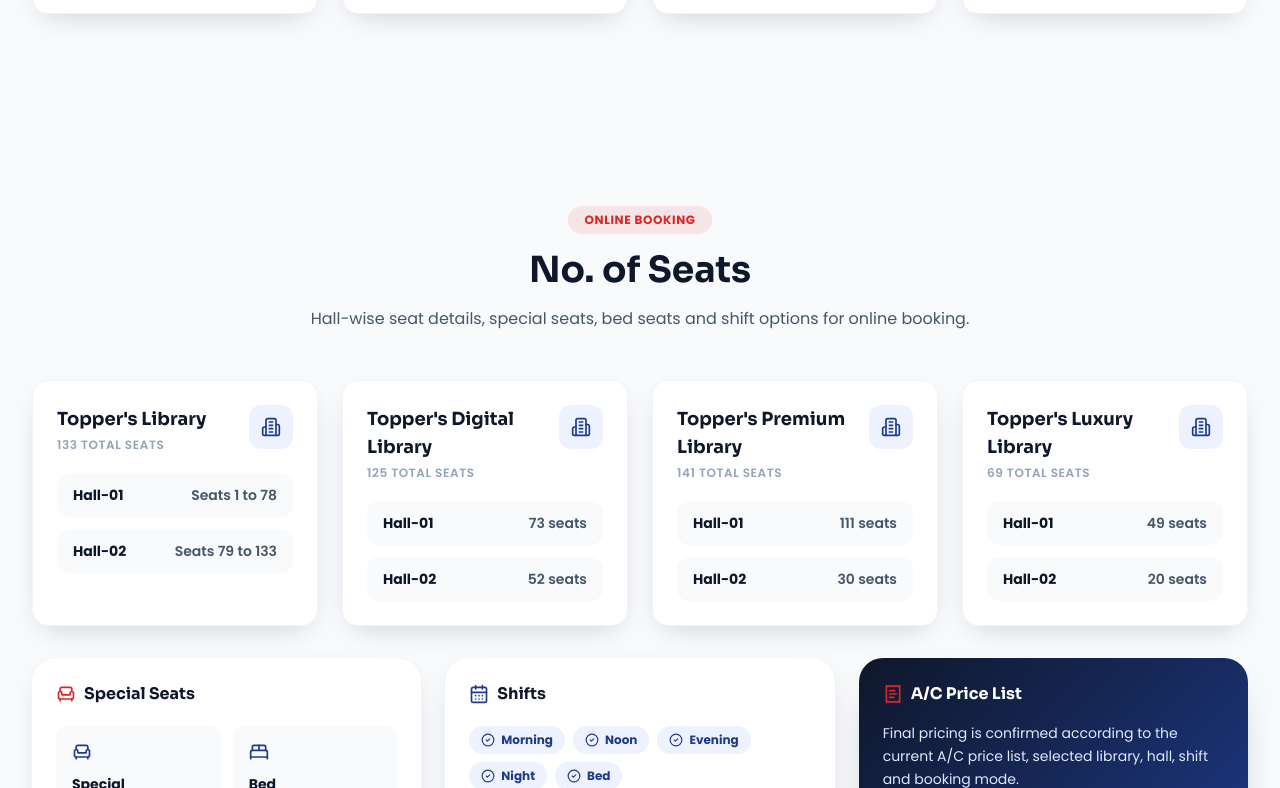
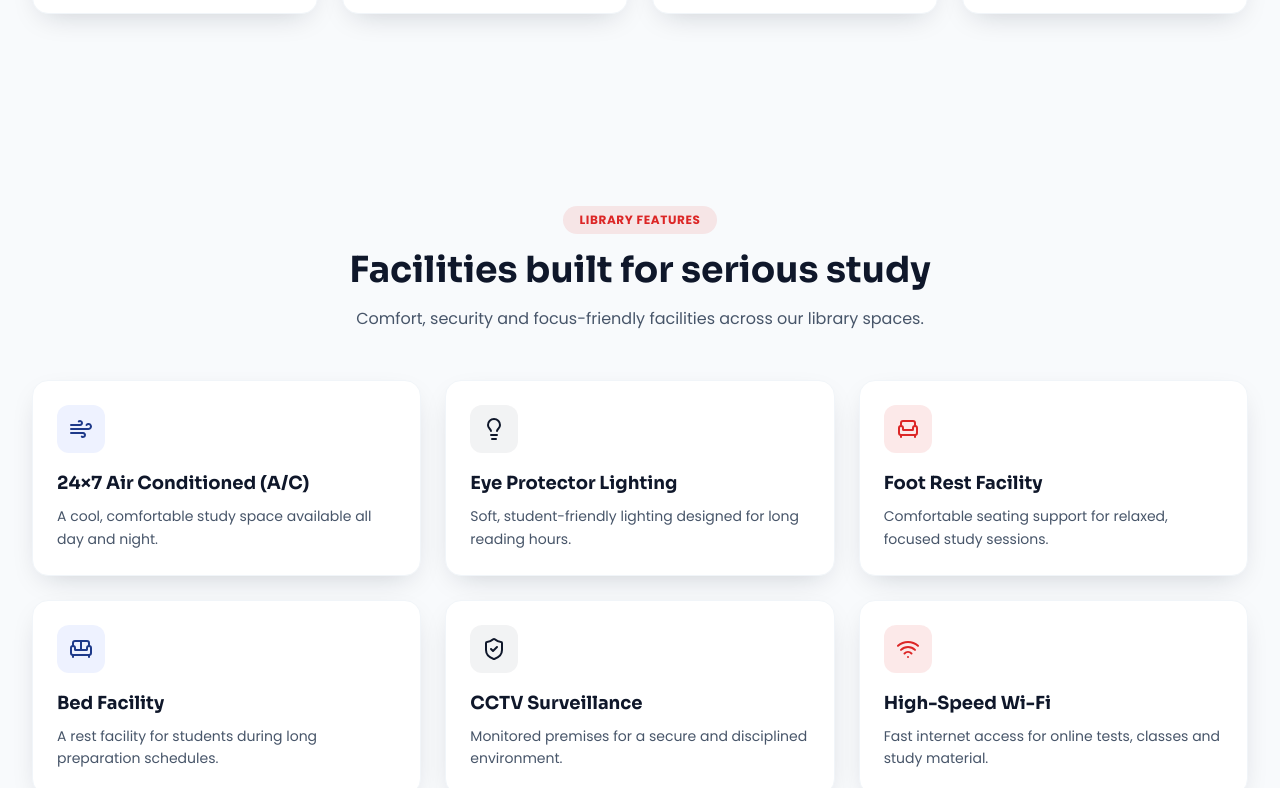
Before and after one commit to Alok16012/vidyaeducationgroup, a React (Vite) app: page /library in a window 1280 px wide. Shown: the part 1152-1940 px from the top of the page. Built offline with nearby package versions, Linux system fonts and the light colour scheme.

Commit message:
Remove library booking section

```diff
--- a/src/pages/library/LibraryHub.jsx
+++ b/src/pages/library/LibraryHub.jsx
@@ -11,7 +11,6 @@
 import { PageHero, SectionHeading, Reveal, FeatureCard, CTASection } from '../../components/ui.jsx'
 import { BRAND, LIBRARY_ADDRESSES } from '../../data/site.js'
 import { LIBRARY_FEATURES } from '../../data/libraryFeatures.js'
-import BookingSummary from './BookingSummary.jsx'
 
 export default function LibraryHub() {
   const wings = [
@@ -75,8 +74,6 @@
         </div>
       </section>
 
-      <BookingSummary />
-
       {/* amenities */}
       <section className="section">
         <div className="container-page">
```
